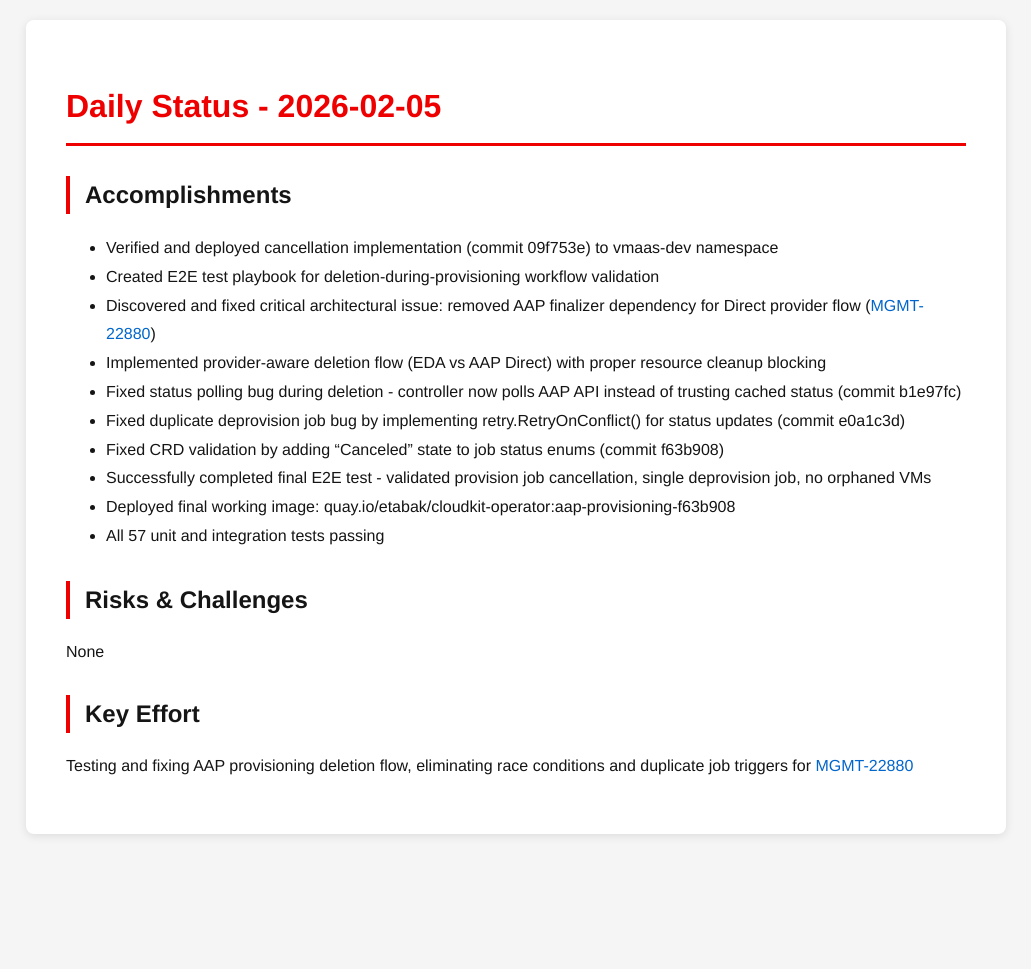
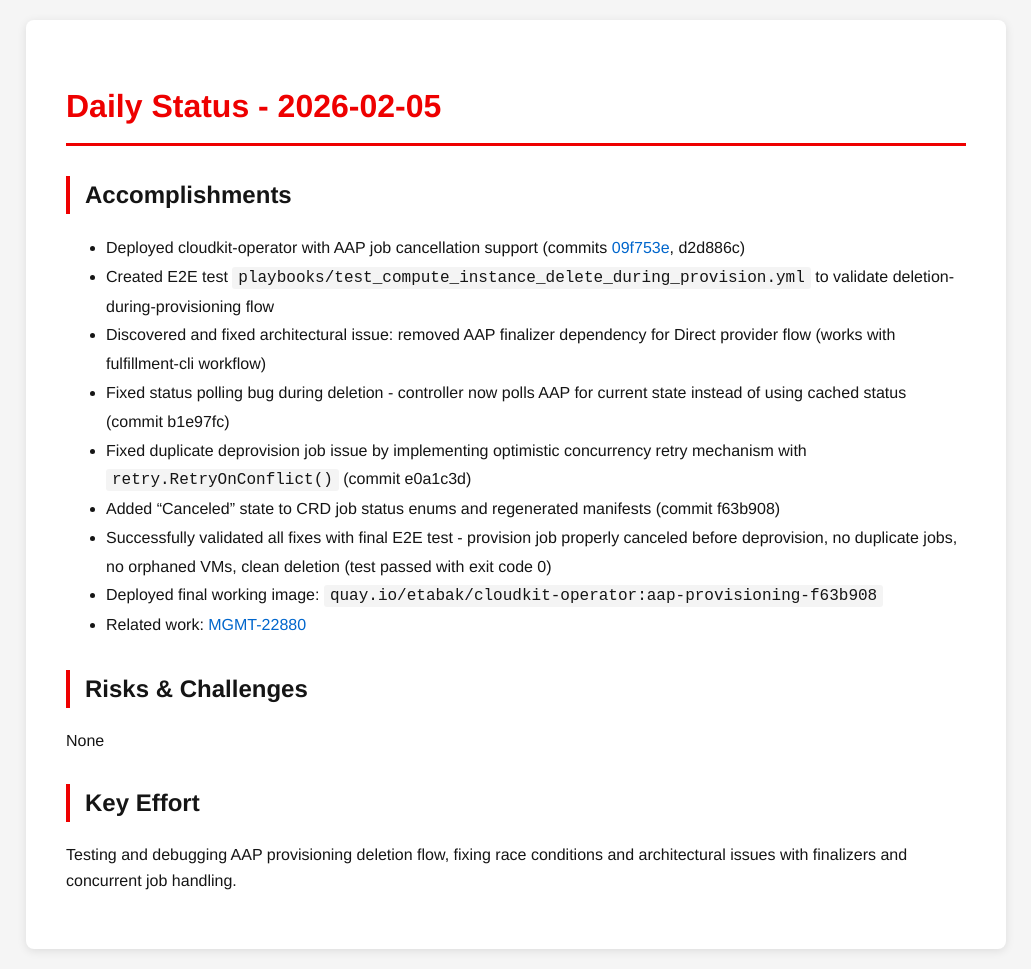
Before and after one commit to tzvatot/daily-status, a Jekyll site: the page built from 2026-02-05.md, in a window 1280 px wide. Shown: the whole page, without its empty margins (124-1155 px from the left). Built offline with Jekyll 4.4.1, drawn with Linux system fonts in a browser that asks for light colours; before the commit the page ends 900 px from its top, so only the background shows below that.

Commit message:
Daily status update - 2026-02-05

```diff
--- a/2026-02-05.md
+++ b/2026-02-05.md
@@ -7,19 +7,18 @@
 # Daily Status - 2026-02-05
 
 ## Accomplishments
-- Verified and deployed cancellation implementation (commit 09f753e) to vmaas-dev namespace
-- Created E2E test playbook for deletion-during-provisioning workflow validation
-- Discovered and fixed critical architectural issue: removed AAP finalizer dependency for Direct provider flow ([MGMT-22880](https://issues.redhat.com/browse/MGMT-22880))
-- Implemented provider-aware deletion flow (EDA vs AAP Direct) with proper resource cleanup blocking
-- Fixed status polling bug during deletion - controller now polls AAP API instead of trusting cached status (commit b1e97fc)
-- Fixed duplicate deprovision job bug by implementing retry.RetryOnConflict() for status updates (commit e0a1c3d)
-- Fixed CRD validation by adding "Canceled" state to job status enums (commit f63b908)
-- Successfully completed final E2E test - validated provision job cancellation, single deprovision job, no orphaned VMs
-- Deployed final working image: quay.io/etabak/cloudkit-operator:aap-provisioning-f63b908
-- All 57 unit and integration tests passing
+- Deployed cloudkit-operator with AAP job cancellation support (commits [09f753e](https://issues.redhat.com/browse/MGMT-22880), d2d886c)
+- Created E2E test `playbooks/test_compute_instance_delete_during_provision.yml` to validate deletion-during-provisioning flow
+- Discovered and fixed architectural issue: removed AAP finalizer dependency for Direct provider flow (works with fulfillment-cli workflow)
+- Fixed status polling bug during deletion - controller now polls AAP for current state instead of using cached status (commit b1e97fc)
+- Fixed duplicate deprovision job issue by implementing optimistic concurrency retry mechanism with `retry.RetryOnConflict()` (commit e0a1c3d)
+- Added "Canceled" state to CRD job status enums and regenerated manifests (commit f63b908)
+- Successfully validated all fixes with final E2E test - provision job properly canceled before deprovision, no duplicate jobs, no orphaned VMs, clean deletion (test passed with exit code 0)
+- Deployed final working image: `quay.io/etabak/cloudkit-operator:aap-provisioning-f63b908`
+- Related work: [MGMT-22880](https://issues.redhat.com/browse/MGMT-22880)
 
 ## Risks & Challenges
 None
 
 ## Key Effort
-Testing and fixing AAP provisioning deletion flow, eliminating race conditions and duplicate job triggers for [MGMT-22880](https://issues.redhat.com/browse/MGMT-22880)
+Testing and debugging AAP provisioning deletion flow, fixing race conditions and architectural issues with finalizers and concurrent job handling.
```
